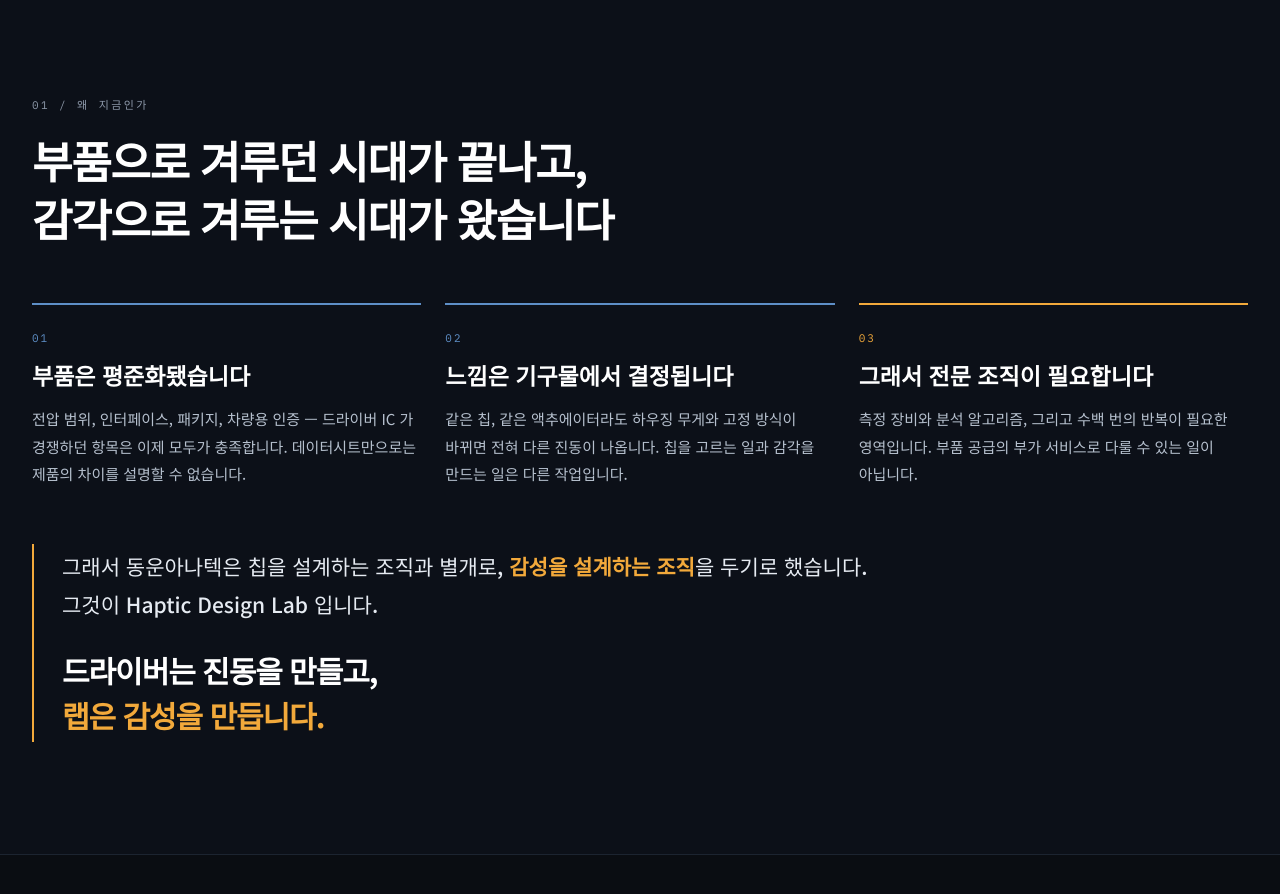
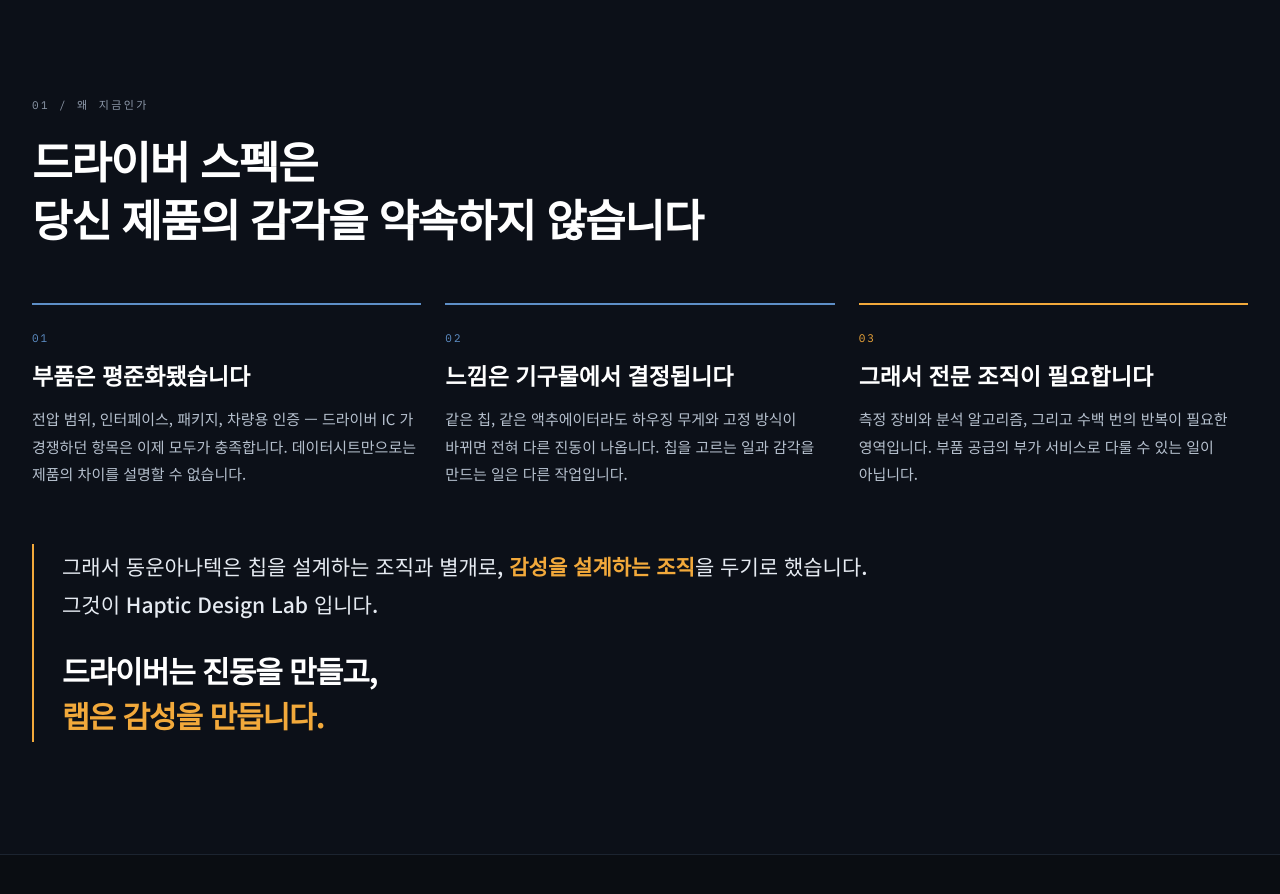
Before and after one commit to magi8051/dwa-haptic-brand-releases, a plain HTML site: page index.html in a window 1280 px wide. Shown: the part 880-1774 px from the top of the page. Drawn offline with Linux system fonts and the light colour scheme.

Commit message:
Rewrite section 01 headline to shift the comparison axis off spec sheets
The old "era" framing asserted a conclusion the section's own three-part
argument is meant to earn. The new line denies only that spec numbers
guarantee an outcome, which sets up the jig comparison as the proof
without devaluing the driver itself.

Co-Authored-By: Claude Opus 5 <noreply@anthropic.com>
Claude-Session: https://claude.ai/code/session_01PW3TFynEnSXci3cjkWjBye

```diff
--- a/index.html
+++ b/index.html
@@ -82,7 +82,7 @@ p { margin: 0; }
     <div style="max-width: 1240px; margin: 0 auto; padding: 112px 32px">
       <p style="font-family: 'IBM Plex Mono', monospace; font-size: 11px; letter-spacing: 0.22em; color: #8D98A9">01 / 왜 지금인가</p>
       <h2 style="margin-top: 20px; font-size: 44px; font-weight: 700; letter-spacing: -0.03em; line-height: 1.3; max-width: 820px; color: #FFFFFF">
-        부품으로 겨루던 시대가 끝나고,<br>감각으로 겨루는 시대가 왔습니다
+        드라이버 스펙은<br>당신 제품의 감각을 약속하지 않습니다
       </h2>
 
       <div style="margin-top: 56px; display: grid; grid-template-columns: repeat(3, minmax(0, 1fr)); gap: 24px">
```
